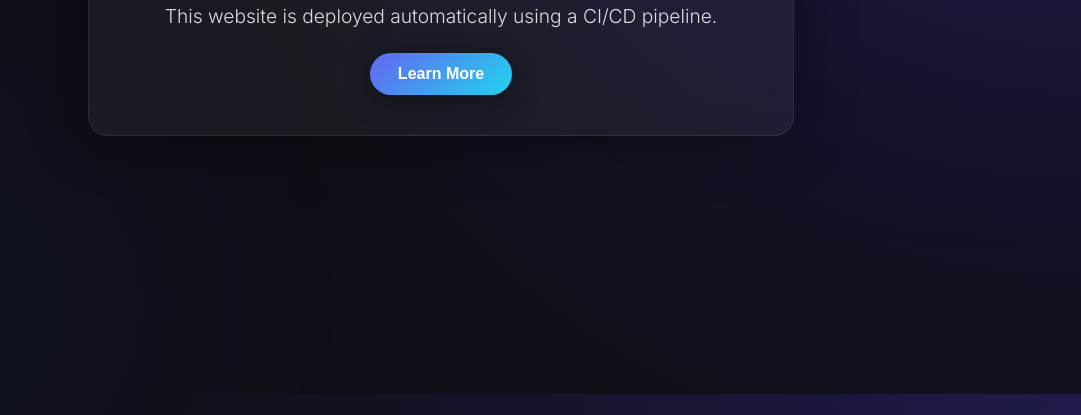
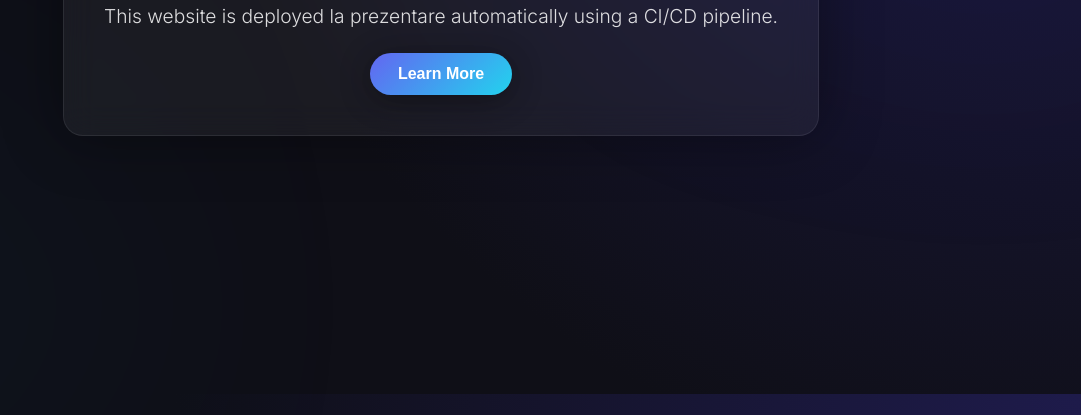
Before and after one commit to cosmin-neamtiu/cosmin-cicd-demo, a plain HTML site: page site/index.html in a window 1280 px wide. Shown: the part 406-821 px from the top of the page, without its empty margins (199-1280 px from the left). Drawn offline with Linux system fonts and the light colour scheme.

Commit message:
added some text

```diff
--- a/site/index.html
+++ b/site/index.html
@@ -111,7 +111,7 @@
 
   <div class="container">
     <h1>Welcome to My Demo App</h1>
-    <p>This website is deployed automatically using a CI/CD pipeline.</p>
+    <p>This website is deployed la prezentare automatically using a CI/CD pipeline.</p>
 
     <button class="btn" type="button" onclick="alert('This is just a placeholder demo page!')">
       Learn More
```
